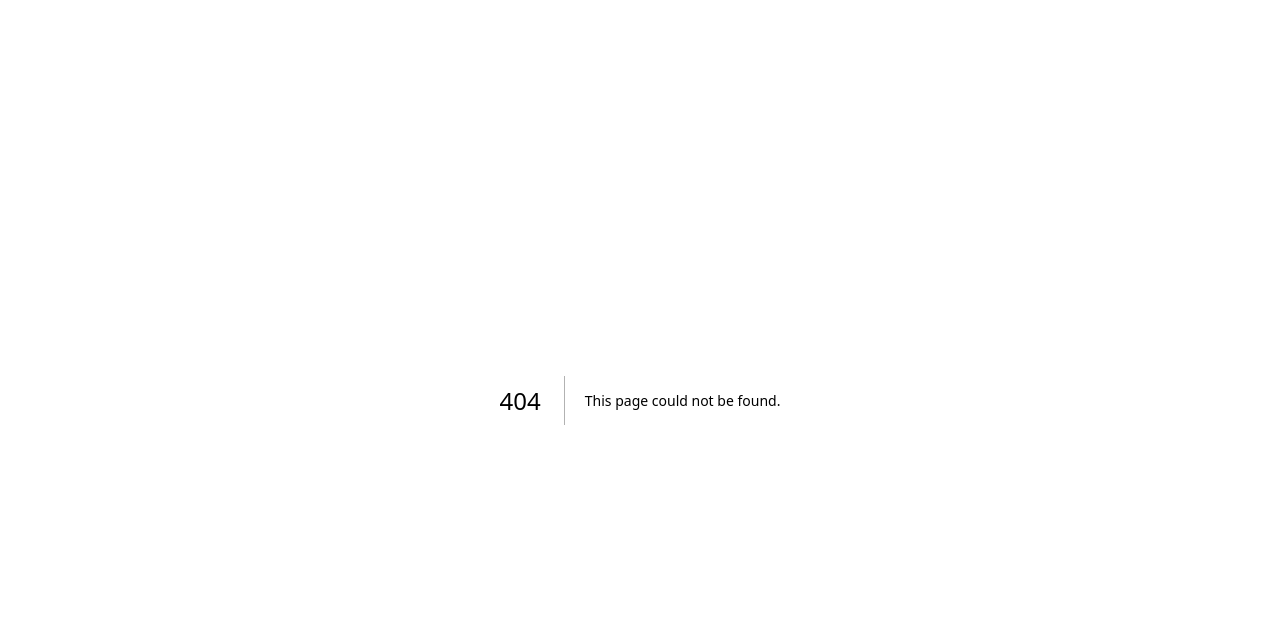
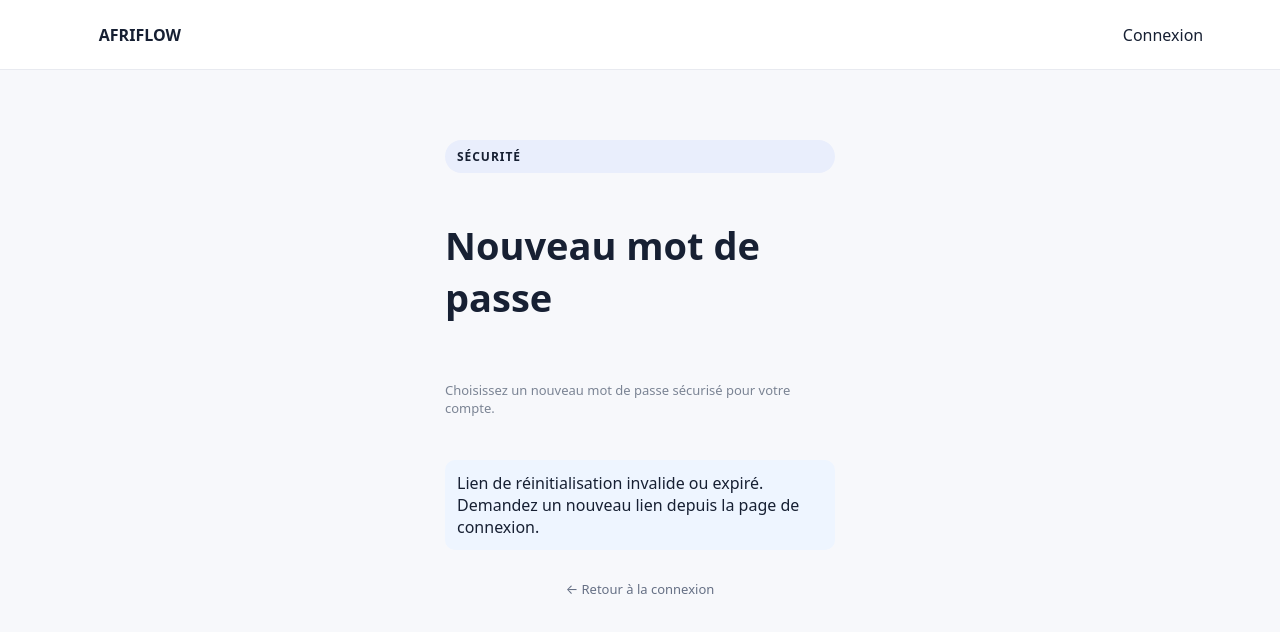
Before and after one commit to livegotapeway-collab/AFRIFLOW, a Next.js app: page /auth/update-password in a window 1280 px wide. Before the commit this address had no page. Shown: the top 632 px of the page. Built offline with nearby package versions, Linux system fonts and the light colour scheme; no server answers.

Commit message:
feat: complete password reset flow

```diff
--- /dev/null
+++ b/app/auth/update-password/page.tsx
@@ -0,0 +1,35 @@
+"use client";
+
+import { useEffect, useState } from "react";
+import Link from "next/link";
+import { useRouter } from "next/navigation";
+import { createClient } from "../../../lib/supabase/client";
+
+export default function UpdatePassword() {
+  const router = useRouter();
+  const [password, setPassword] = useState("");
+  const [confirm, setConfirm] = useState("");
+  const [message, setMessage] = useState("");
+  const [loading, setLoading] = useState(false);
+  const [ready, setReady] = useState(false);
+
+  useEffect(() => {
+    const supabase = createClient();
+    supabase.auth.getSession().then(({ data }) => setReady(!!data.session));
+  }, []);
+
+  async function update() {
+    if (password.length < 8) return setMessage("Le mot de passe doit contenir au moins 8 caractères.");
+    if (password !== confirm) return setMessage("Les mots de passe ne correspondent pas.");
+    setLoading(true);
+    setMessage("");
+    const supabase = createClient();
+    const { error } = await supabase.auth.updateUser({ password });
+    setLoading(false);
+    if (error) return setMessage(error.message);
+    setMessage("Mot de passe mis à jour. Redirection vers votre compte…");
+    setTimeout(() => router.push("/dashboard"), 900);
+  }
+
+  return <main><nav><Link href="/"><b>AFRIFLOW</b></Link><Link href="/auth">Connexion</Link></nav><section className="auth"><span className="badge">SÉCURITÉ</span><h1>Nouveau mot de passe</h1><p className="muted">Choisissez un nouveau mot de passe sécurisé pour votre compte.</p>{ready ? <><label className="field-label">Nouveau mot de passe<input type="password" autoComplete="new-password" placeholder="8 caractères minimum" value={password} onChange={e=>setPassword(e.target.value)}/></label><label className="field-label">Confirmer le mot de passe<input type="password" autoComplete="new-password" placeholder="Répétez le mot de passe" value={confirm} onChange={e=>setConfirm(e.target.value)}/></label><button className="button full" onClick={update} disabled={loading}>{loading?"Mise à jour…":"Enregistrer le nouveau mot de passe"}</button></> : <p className="notice">Lien de réinitialisation invalide ou expiré. Demandez un nouveau lien depuis la page de connexion.</p>}{message&&<p className="notice">{message}</p>}<Link className="forgot-link" href="/auth">← Retour à la connexion</Link></section></main>;
+}
```
